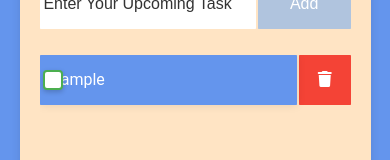
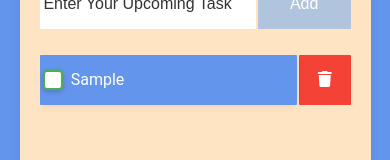
Before and after one commit to sahaMainak70/todo-app, a React (Vite) app: page / in a window 390 px wide. Both pictures are taken after typing "Sample" into the empty fields and a click on the button "Add". Shown: the part 189-349 px from the top of the page. Built offline with nearby package versions, Linux system fonts and the light colour scheme.

Commit message:
chore: Adjust padding in App.css for todo items

```diff
--- a/src/App.css
+++ b/src/App.css
@@ -255,7 +255,7 @@ input[type="checkbox"]:checked + label {
   }
 
   .todo p {
-    margin-left: 2vw;
+    padding-left: 5vw;
   }
 
   .todo-item button {
```
